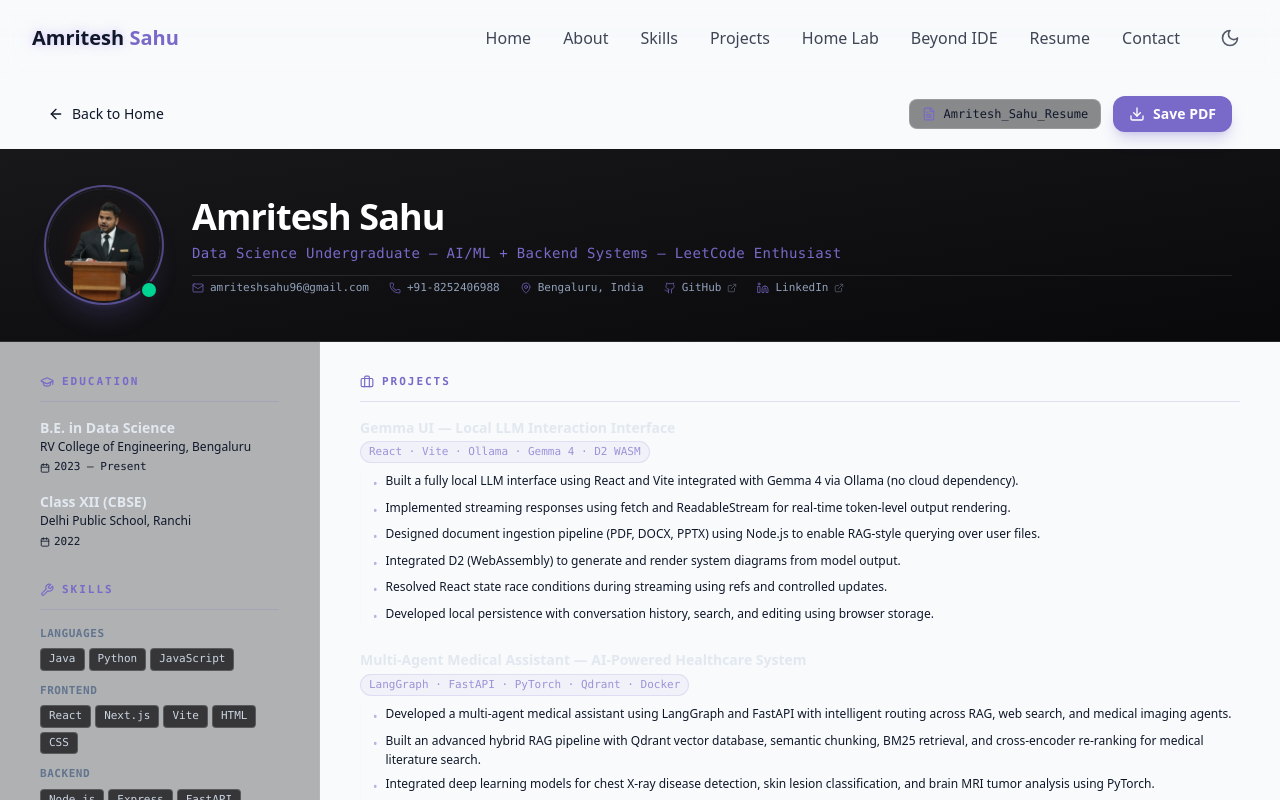
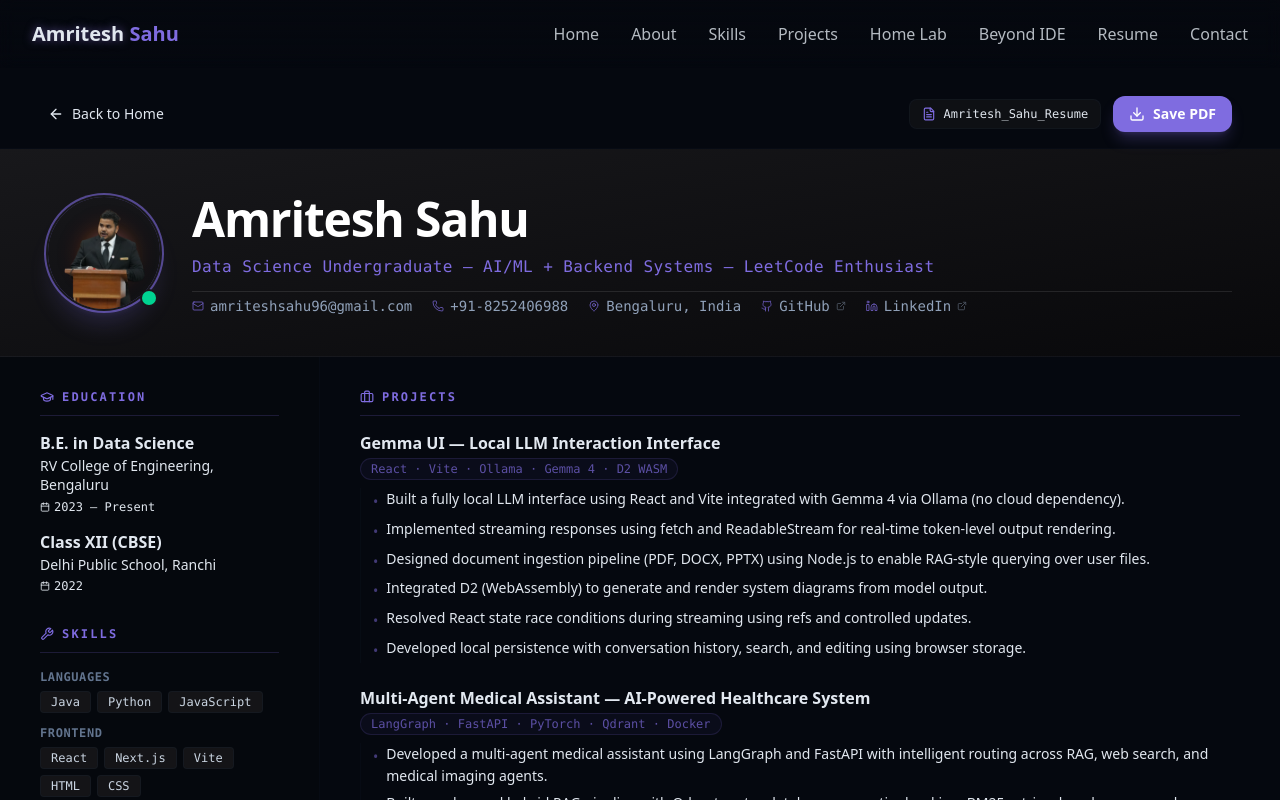
Before and after one commit to Amritesh-co/portfolio, a React (Vite) app: page /resume in a window 1280 px wide. Shown: the top 800 px of the page. Built offline with nearby package versions, Linux system fonts and the light colour scheme.

Commit message:
feat: remove theme toggle, force permanent dark theme, and adjust resume layout sizes

```diff
--- a/index.html
+++ b/index.html
@@ -1,5 +1,5 @@
 <!doctype html>
-<html lang="en">
+<html lang="en" class="dark">
   <head>
     <meta charset="UTF-8" />
     <link rel="icon" type="image/svg+xml" href="/vite.svg" />
--- a/src/components/Navbar.jsx
+++ b/src/components/Navbar.jsx
@@ -1,5 +1,5 @@
 import { cn } from "@/lib/utils";
-import { Menu, Moon, Sun, X } from "lucide-react";
+import { Menu, X } from "lucide-react";
 import { useEffect, useState } from "react";
 import { Link, useLocation } from "react-router-dom";
 
@@ -17,19 +17,11 @@ const navItems = [
 export const Navbar = () => {
   const [isScrolled, setIsScrolled] = useState(false);
   const [isMenuOpen, setIsMenuOpen] = useState(false);
-  const [isDarkMode, setIsDarkMode] = useState(false);
   const location = useLocation();
   const isHomePage = location.pathname === "/";
 
   useEffect(() => {
-    const storedTheme = localStorage.getItem("theme");
-    if (storedTheme === "dark") {
-      setIsDarkMode(true);
-      document.documentElement.classList.add("dark");
-    } else {
-      localStorage.setItem("theme", "light");
-      setIsDarkMode(false);
-    }
+    document.documentElement.classList.add("dark");
   }, []);
 
   useEffect(() => {
@@ -39,18 +31,6 @@ export const Navbar = () => {
     window.addEventListener("scroll", handleScroll);
     return () => window.removeEventListener("scroll", handleScroll);
   }, []);
-
-  const toggleTheme = () => {
-    if (isDarkMode) {
-      document.documentElement.classList.remove("dark");
-      localStorage.setItem("theme", "light");
-      setIsDarkMode(false);
-    } else {
-      document.documentElement.classList.add("dark");
-      localStorage.setItem("theme", "dark");
-      setIsDarkMode(true);
-    }
-  };
 
   return (
     <nav
@@ -94,32 +74,10 @@ export const Navbar = () => {
               </a>
             );
           })}
-          <button
-            onClick={toggleTheme}
-            className="p-2 rounded-full transition-colors duration-300 focus:outline-none"
-            aria-label="Toggle theme"
-          >
-            {isDarkMode ? (
-              <Sun className="h-5 w-5 text-yellow-400" />
-            ) : (
-              <Moon className="h-5 w-5 text-foreground/70" />
-            )}
-          </button>
         </div>
 
-        {/* mobile: theme toggle + hamburger */}
+        {/* mobile: hamburger */}
         <div className="flex md:hidden items-center gap-2">
-          <button
-            onClick={toggleTheme}
-            className="p-2 rounded-full transition-colors duration-300 focus:outline-none"
-            aria-label="Toggle theme"
-          >
-            {isDarkMode ? (
-              <Sun className="h-5 w-5 text-yellow-400" />
-            ) : (
-              <Moon className="h-5 w-5 text-foreground/70" />
-            )}
-          </button>
           <button
             onClick={() => setIsMenuOpen((prev) => !prev)}
             className="p-2 text-foreground z-50"
--- a/src/components/ThemeToggle.jsx
+++ /dev/null
@@ -1,46 +0,0 @@
-import { Moon, Sun } from "lucide-react";
-import { useEffect, useState } from "react";
-import { cn } from "@/lib/utils";
-
-export const ThemeToggle = () => {
-  const [isDarkMode, setIsDarkMode] = useState(false);
-
-  useEffect(() => {
-    const storedTheme = localStorage.getItem("theme");
-    if (storedTheme === "dark") {
-      setIsDarkMode(true);
-      document.documentElement.classList.add("dark");
-    } else {
-      localStorage.setItem("theme", "light");
-      setIsDarkMode(false);
-    }
-  }, []);
-
-  const toggleTheme = () => {
-    if (isDarkMode) {
-      document.documentElement.classList.remove("dark");
-      localStorage.setItem("theme", "light");
-      setIsDarkMode(false);
-    } else {
-      document.documentElement.classList.add("dark");
-      localStorage.setItem("theme", "dark");
-      setIsDarkMode(true);
-    }
-  };
-
-  return (
-    <button
-      onClick={toggleTheme}
-      className={cn(
-        "fixed max-sm:hidden top-5 right-5 z-50 p-2 rounded-full transition-colors duration-300",
-        "focus:outlin-hidden"
-      )}
-    >
-      {isDarkMode ? (
-        <Sun className="h-6 w-6 text-yellow-300" />
-      ) : (
-        <Moon className="h-6 w-6 text-blue-900" />
-      )}
-    </button>
-  );
-};
--- a/src/pages/Resume.jsx
+++ b/src/pages/Resume.jsx
@@ -101,7 +101,7 @@ const ACHIEVEMENTS = [
 ───────────────────────────────────────────── */
 function SectionHeading({ icon: Icon, children }) {
   return (
-    <h3 className="flex items-center gap-2 text-[11px] font-bold uppercase tracking-[0.18em] font-mono text-primary border-b border-primary/20 pb-2.5 mb-4">
+    <h3 className="flex items-center gap-2 text-xs font-bold uppercase tracking-[0.18em] font-mono text-primary border-b border-primary/20 pb-2.5 mb-4">
       <Icon className="h-3.5 w-3.5 shrink-0" />
       {children}
     </h3>
@@ -190,10 +190,10 @@ export const Resume = () => {
                 {/* Name + subtitle + contacts */}
                 <div className="flex-1 min-w-0 space-y-3">
                   <div>
-                    <h1 className="text-3xl md:text-4xl font-extrabold tracking-tight text-white leading-tight">
+                    <h1 className="text-4xl md:text-5xl font-extrabold tracking-tight text-white leading-tight">
                       Amritesh Sahu
                     </h1>
-                    <p className="text-xs md:text-sm font-mono text-primary font-medium tracking-wide mt-1">
+                    <p className="text-sm md:text-base font-mono text-primary font-medium tracking-wide mt-1.5">
                       Data Science Undergraduate — AI/ML + Backend Systems — LeetCode Enthusiast
                     </p>
                   </div>
@@ -206,14 +206,14 @@ export const Resume = () => {
                           href={href}
                           target={href.startsWith("http") ? "_blank" : undefined}
                           rel="noopener noreferrer"
-                          className="flex items-center gap-1.5 text-[11px] font-mono text-slate-400 hover:text-primary transition-colors"
+                          className="flex items-center gap-1.5 text-sm font-mono text-slate-400 hover:text-primary transition-colors"
                         >
                           <Icon className="h-3 w-3 shrink-0 text-primary/70" />
                           {label}
                           {href.startsWith("http") && <ExternalLink className="h-2.5 w-2.5 opacity-50" />}
                         </a>
                       ) : (
-                        <span key={label} className="flex items-center gap-1.5 text-[11px] font-mono text-slate-400">
+                        <span key={label} className="flex items-center gap-1.5 text-sm font-mono text-slate-400">
                           <Icon className="h-3 w-3 shrink-0 text-primary/70" />
                           {label}
                         </span>
@@ -236,9 +236,9 @@ export const Resume = () => {
                   <div className="space-y-4">
                     {EDUCATION.map((e) => (
                       <div key={e.degree}>
-                        <p className="text-sm font-bold text-slate-200 leading-snug">{e.degree}</p>
-                        <p className="text-xs text-muted-foreground mt-0.5 leading-snug">{e.institution}</p>
-                        <p className="flex items-center gap-1 text-[11px] text-muted-foreground/60 font-mono mt-1">
+                        <p className="text-base font-bold text-slate-200 leading-snug">{e.degree}</p>
+                        <p className="text-sm text-muted-foreground mt-0.5 leading-snug">{e.institution}</p>
+                        <p className="flex items-center gap-1 text-xs text-muted-foreground/60 font-mono mt-1">
                           <Calendar className="h-2.5 w-2.5 shrink-0" />{e.period}
                         </p>
                       </div>
@@ -252,12 +252,12 @@ export const Resume = () => {
                   <div className="space-y-3">
                     {SKILLS.map(({ label, items }) => (
                       <div key={label}>
-                        <p className="text-[11px] font-bold font-mono text-slate-500 uppercase tracking-wider mb-1.5">{label}</p>
-                        <div className="flex flex-wrap gap-1">
+                        <p className="text-xs font-bold font-mono text-slate-500 uppercase tracking-wider mb-1.5">{label}</p>
+                        <div className="flex flex-wrap gap-1.5">
                           {items.map((s) => (
                             <span
                               key={s}
-                              className="skill-tag text-[11px] px-2 py-0.5 rounded bg-zinc-900/80 border border-border/20 font-mono text-slate-300"
+                              className="skill-tag text-xs px-2.5 py-0.5 rounded bg-zinc-900/80 border border-border/20 font-mono text-slate-300"
                             >
                               {s}
                             </span>
@@ -273,7 +273,7 @@ export const Resume = () => {
                   <SectionHeading icon={Award}>Achievements</SectionHeading>
                   <ul className="space-y-2.5">
                     {ACHIEVEMENTS.map((a, i) => (
-                      <li key={i} className="flex gap-2 text-xs text-muted-foreground leading-relaxed">
+                      <li key={i} className="flex gap-2 text-sm text-muted-foreground leading-relaxed">
                         <span className="text-primary shrink-0 mt-0.5">▸</span>
                         <span>{a}</span>
                       </li>
@@ -293,14 +293,14 @@ export const Resume = () => {
                     {PROJECTS.map((p) => (
                       <div key={p.name} className="space-y-2">
                         <div>
-                          <h4 className="text-sm font-bold text-slate-200 leading-snug">{p.name}</h4>
-                          <span className="inline-block mt-1 text-[11px] font-mono text-primary/70 bg-primary/5 border border-primary/15 px-2 py-0.5 rounded-full">
+                          <h4 className="text-base font-bold text-slate-200 leading-snug">{p.name}</h4>
+                          <span className="inline-block mt-1 text-xs font-mono text-primary/70 bg-primary/5 border border-primary/15 px-2.5 py-0.5 rounded-full">
                             {p.stack}
                           </span>
                         </div>
                         <ul className="space-y-1 pl-3 border-l border-border/10">
                           {p.bullets.map((b, i) => (
-                            <li key={i} className="flex gap-2 text-xs text-muted-foreground leading-relaxed">
+                            <li key={i} className="flex gap-2 text-sm text-muted-foreground leading-relaxed">
                               <span className="text-primary/50 shrink-0 mt-[3px]">•</span>
                               <span>{b}</span>
                             </li>
@@ -319,16 +319,16 @@ export const Resume = () => {
                       <div key={l.role} className="space-y-2">
                         <div className="flex flex-wrap items-baseline justify-between gap-2">
                           <div>
-                            <h4 className="text-sm font-bold text-slate-200">{l.role}</h4>
-                            <p className="text-xs text-muted-foreground mt-0.5">{l.org}</p>
+                            <h4 className="text-base font-bold text-slate-200">{l.role}</h4>
+                            <p className="text-sm text-muted-foreground mt-0.5">{l.org}</p>
                           </div>
-                          <span className="flex items-center gap-1 text-[11px] font-mono text-muted-foreground/60 shrink-0">
+                          <span className="flex items-center gap-1 text-xs font-mono text-muted-foreground/60 shrink-0">
                             <Calendar className="h-2.5 w-2.5" />{l.period}
                           </span>
                         </div>
                         <ul className="space-y-1 pl-3 border-l border-border/10">
                           {l.bullets.map((b, i) => (
-                            <li key={i} className="flex gap-2 text-xs text-muted-foreground leading-relaxed">
+                            <li key={i} className="flex gap-2 text-sm text-muted-foreground leading-relaxed">
                               <span className="text-primary/50 shrink-0 mt-[3px]">•</span>
                               <span>{b}</span>
                             </li>
```
